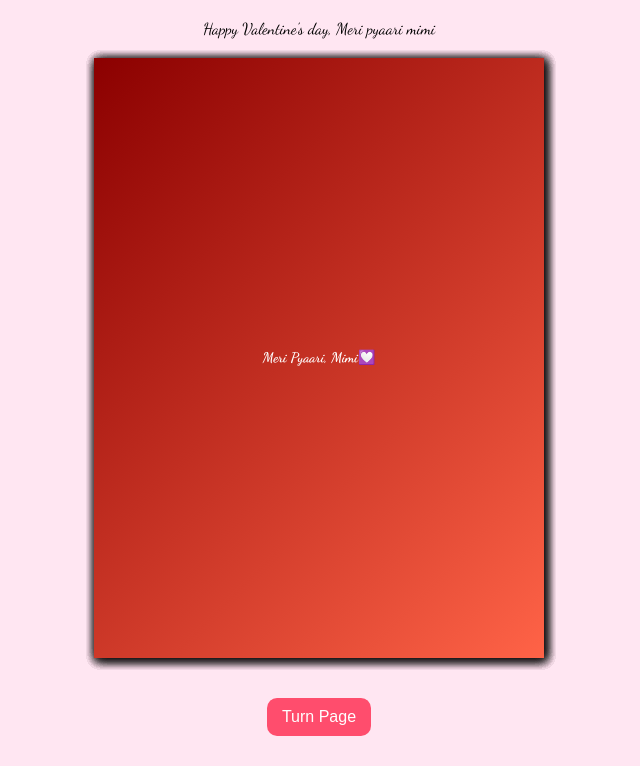
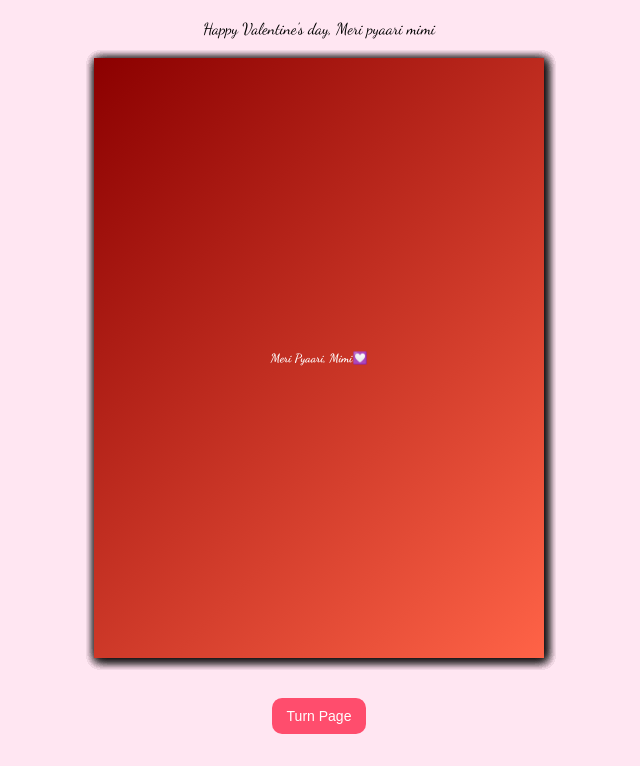
Before and after one commit to boardano/Happy-valentine-s-day, a plain HTML site: page index.html in a window 1280 px wide. Shown: the part 63-829 px from the top of the page, without its empty margins (321-961 px from the left). Drawn offline with Linux system fonts and the light colour scheme.

Commit message:
Update index.html

```diff
--- a/index.html
+++ b/index.html
@@ -13,11 +13,14 @@
             overflow: hidden;
             position: relative;
             height: 100vh;
+            margin: 0;
         }
         .book-container {
             position: relative;
-            width: 450px; /* Increased size */
-            height: 600px; /* Increased size */
+            width: 90%; /* Adjusted size for mobile */
+            max-width: 450px; /* Maximum width */
+            height: 80vh; /* Adjusted height for mobile */
+            max-height: 600px; /* Maximum height */
             margin: 20px auto;
             perspective: 1500px;
         }
@@ -40,8 +43,8 @@
             transform-origin: left;
             transition: transform 1s ease-in-out;
             backface-visibility: hidden;
-            padding: 20px;
-            font-size: 16px;
+            padding: 10px; /* Adjusted padding for mobile */
+            font-size: 14px; /* Adjusted font size for mobile */
             box-sizing: border-box;
             overflow: hidden;
         }
@@ -51,13 +54,13 @@
             border-radius: 10px;
         }
         .page p {
-            font-size: 14px;
-            padding: 10px;
+            font-size: 12px; /* Adjusted font size */
+            padding: 5px; /* Adjusted padding */
             text-align: center;
             margin: 0;
             line-height: 1.5; /* Adjusted line height */
         }
-        .page:nth-child(1) { background: linear-gradient(135deg, #8B0000, #FF6347); color: white; font-weight: bold; font-size: 22px; z-index: 15; }
+        .page:nth-child(1) { background: linear-gradient(135deg, #8B0000, #FF6347); color: white; font-weight: bold; font-size: 18px; z-index: 15; }
         .page:nth-child(2) { background: #ffccd5; z-index: 14; }
         .page:nth-child(3) { background: #ffc2d1; z-index: 13; }
         .page:nth-child(4) { background: #ffb3c1; z-index: 12; }
@@ -78,7 +81,7 @@
         .next-button {
             margin-top: 20px;
             padding: 10px 15px;
-            font-size: 16px;
+            font-size: 14px; /* Adjusted font size */
             cursor: pointer;
             background-color: #ff4d6d;
             color: white;
@@ -91,7 +94,7 @@
             top: 10px;
             right: 10px;
             padding: 10px 15px;
-            font-size: 16px;
+            font-size: 14px; /* Adjusted font size */
             cursor: pointer;
             background-color: #ff4d6d;
             color: white;
```
